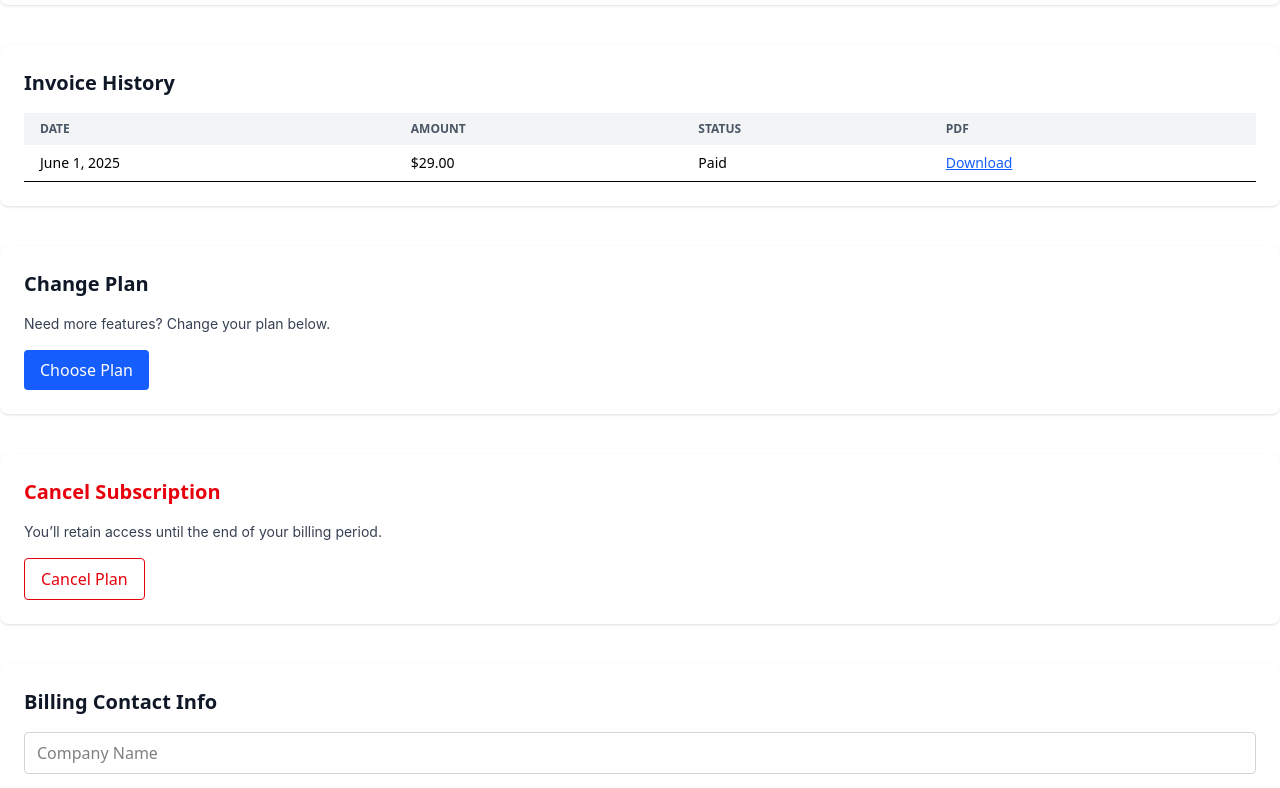
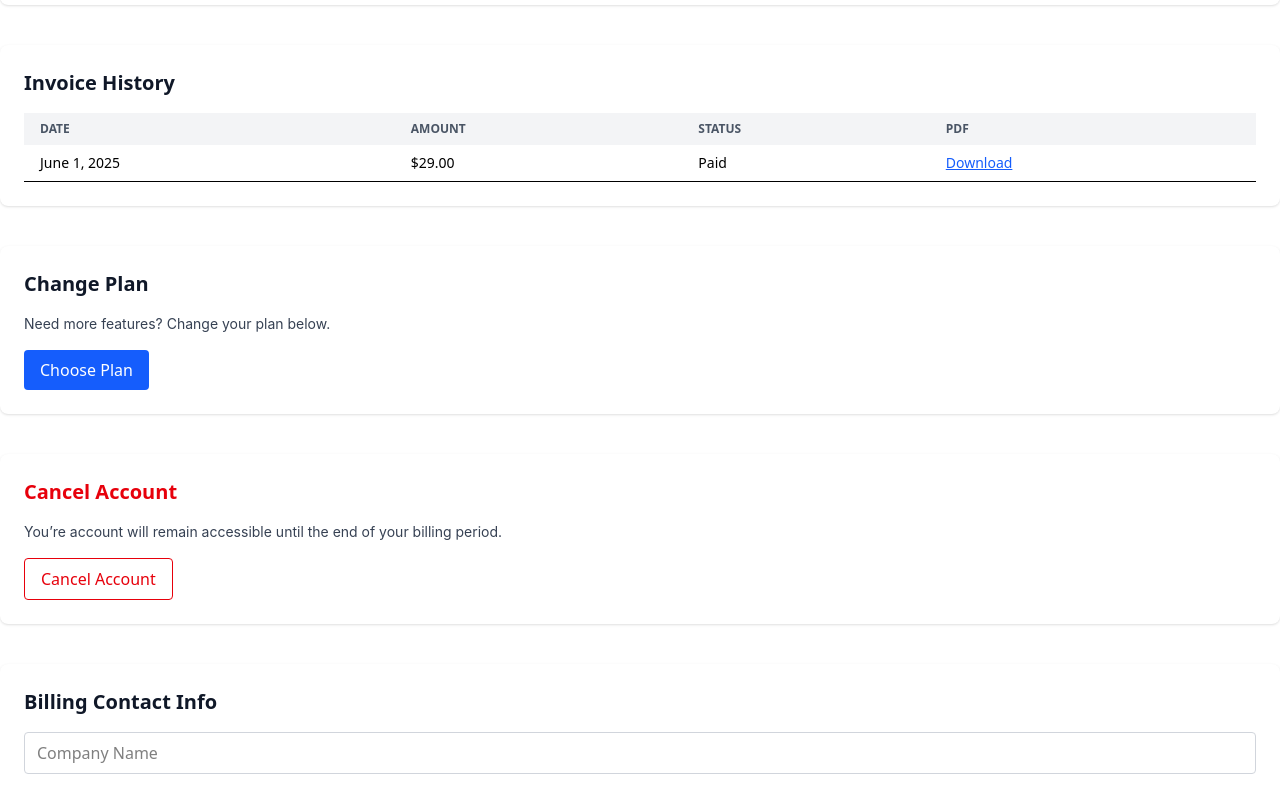
Before and after one commit to infinitepixel-dev/InfinitePixel-Main, a Next.js app: page /dashboard/billing in a window 1280 px wide. Shown: the part 421-1209 px from the top of the page. Built offline with nearby package versions, Linux system fonts and the light colour scheme; what tailwindcss-motion would draw is missing.

Commit message:
updated lang for cancelling account

```diff
--- a/src/app/dashboard/billing/BillingPage.jsx
+++ b/src/app/dashboard/billing/BillingPage.jsx
@@ -85,16 +85,17 @@ export default function BillingPage() {
         </button>
       </section>
 
-      {/* 5. Cancel Subscription */}
+      {/* 5. Cancel Account */}
       <section className="bg-white dark:bg-gray-800 p-6 rounded-lg shadow">
         <h2 className="text-xl font-semibold text-red-600 mb-4">
-          Cancel Subscription
+          Cancel Account
         </h2>
         <p className="text-sm text-gray-700 dark:text-gray-300 mb-4">
-          You’ll retain access until the end of your billing period.
+          You’re account will remain accessible until the end of your billing
+          period.
         </p>
         <button className="px-4 py-2 text-red-600 border border-red-600 rounded hover:bg-red-50">
-          Cancel Plan
+          Cancel Account
         </button>
       </section>
 
```
